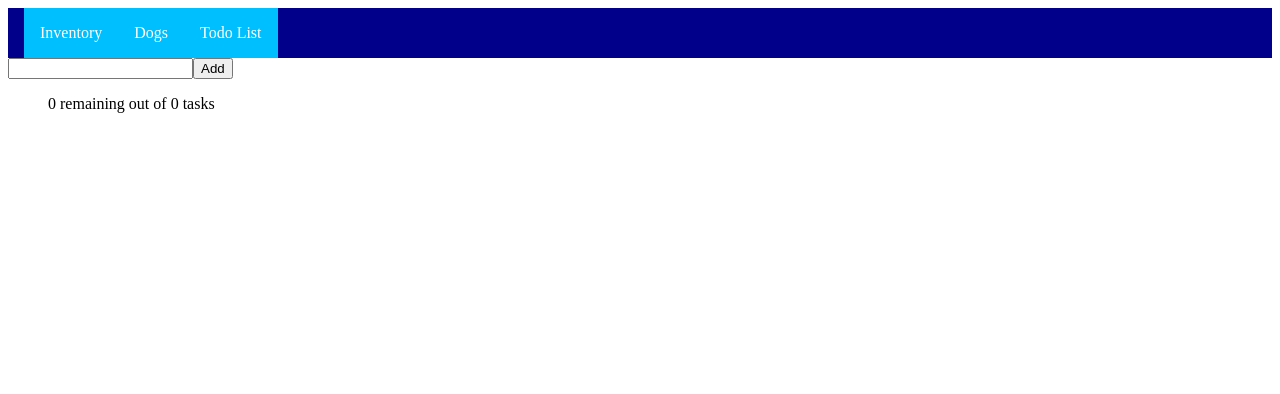
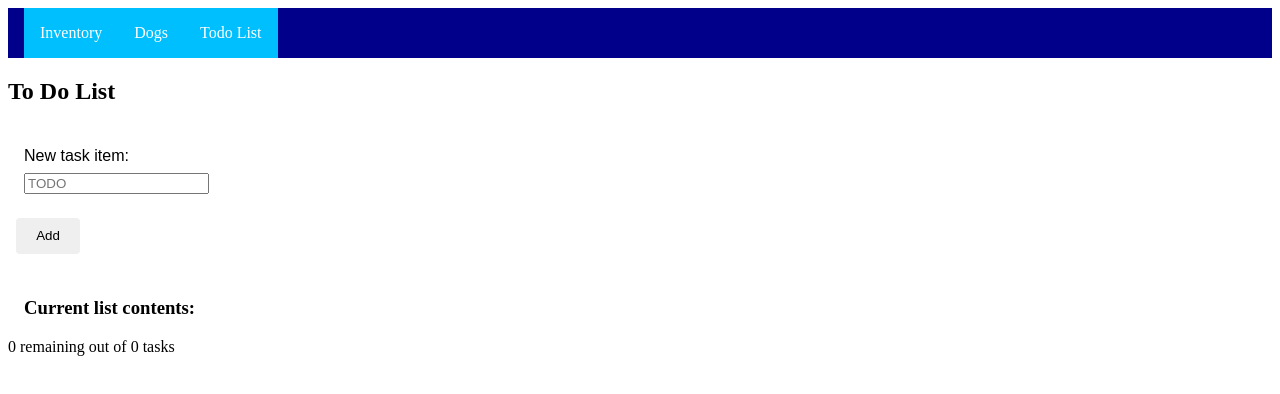
Before and after one commit to danielkaiser80/angular-pet-store, an Angular app: page /todolist in a window 1280 px wide. Shown: the top 394 px of the page. Built offline with nearby package versions, Linux system fonts and the light colour scheme; what @swimlane/ngx-charts would draw is missing.

Commit message:
Make the todo list nicer, add prettier meta info.

```diff
--- a/package.json
+++ b/package.json
@@ -51,5 +51,10 @@
     "ts-jest": "^29.0.3",
     "ts-node": "^10.9.1",
     "typescript": "~4.6.4"
+  },
+  "dependenciesMeta": {
+    "prettier@2.7.1": {
+      "unplugged": true
+    }
   }
 }
--- a/src/app/app.module.ts
+++ b/src/app/app.module.ts
@@ -15,6 +15,8 @@ import { MatToolbarModule } from "@angular/material/toolbar";
 import { MatIconModule } from "@angular/material/icon";
 import { DogsComponent } from "./dogs/dogs.component";
 import { TodoListComponent } from "./todolist/todolist.component";
+import { MatInputModule } from "@angular/material/input";
+import { MatCardModule } from "@angular/material/card";
 
 @NgModule({
   declarations: [
@@ -36,6 +38,8 @@ import { TodoListComponent } from "./todolist/todolist.component";
     MatButtonToggleModule,
     MatMenuModule,
     MatToolbarModule,
+    MatInputModule,
+    MatCardModule,
   ],
   providers: [],
   bootstrap: [AppComponent],
--- a/src/app/todolist/todolist.component.html
+++ b/src/app/todolist/todolist.component.html
@@ -1,5 +1,29 @@
-<input id="name" type="text" name="name" [(ngModel)]="name" />
-<button (click)="add()">Add</button>
+<h2>To Do List</h2>
+
+<mat-card>
+  <mat-card-title>
+    <label for="name">New task item:</label>
+  </mat-card-title>
+  <mat-card-content>
+    <input
+      matInput
+      placeholder="TODO"
+      id="name"
+      type="text"
+      name="name"
+      [(ngModel)]="name"
+    />
+  </mat-card-content>
+  <mat-card-actions>
+    <button mat-flat-button color="primary" (click)="add()">Add</button>
+  </mat-card-actions>
+</mat-card>
+
+<mat-card>
+  <mat-card-title>
+    <h3>Current list contents:</h3>
+  </mat-card-title>
+  <mat-card-content>
     <ul>
       <li
         *ngFor="let item of items"
@@ -8,7 +32,9 @@
       >
         {{ item.name }}
       </li>
-  <p class="task-counter">
+    </ul>
+  </mat-card-content>
+  <mat-card-footer class="task-counter">
     {{ taskCounter }} remaining out of {{ items.length }} tasks
-  </p>
-</ul>
+  </mat-card-footer>
+</mat-card>
--- a/src/app/todolist/todolist.component.scss
+++ b/src/app/todolist/todolist.component.scss
@@ -1,3 +1,13 @@
 .is-done {
   text-decoration: line-through;
 }
+
+label {
+  display: block;
+  font: 1rem 'Fira Sans', sans-serif;
+}
+
+input,
+label {
+  margin: .4rem 0;
+}
--- a/src/jest-global-mocks.ts
+++ b/src/jest-global-mocks.ts
@@ -1,5 +1,3 @@
-import { jest } from "@jest/globals";
-
 Object.defineProperty(window, "CSS", { value: null });
 
 Object.defineProperty(document, "doctype", {
```
Also changed, not shown: .yarnrc.yml, 1 other file (tests, documents, lock files or other folders). Lines whose indentation alone changed are shown as unchanged.
